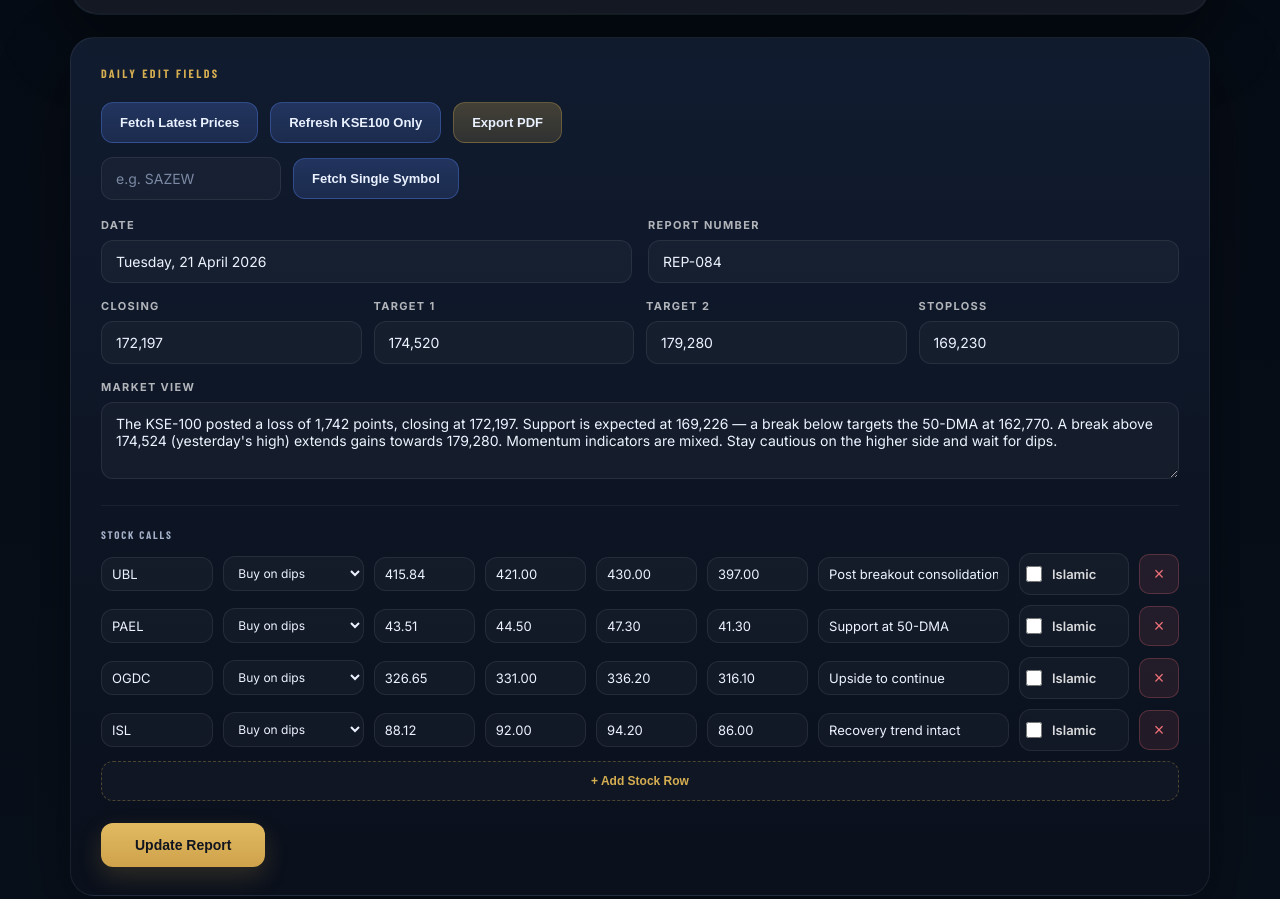
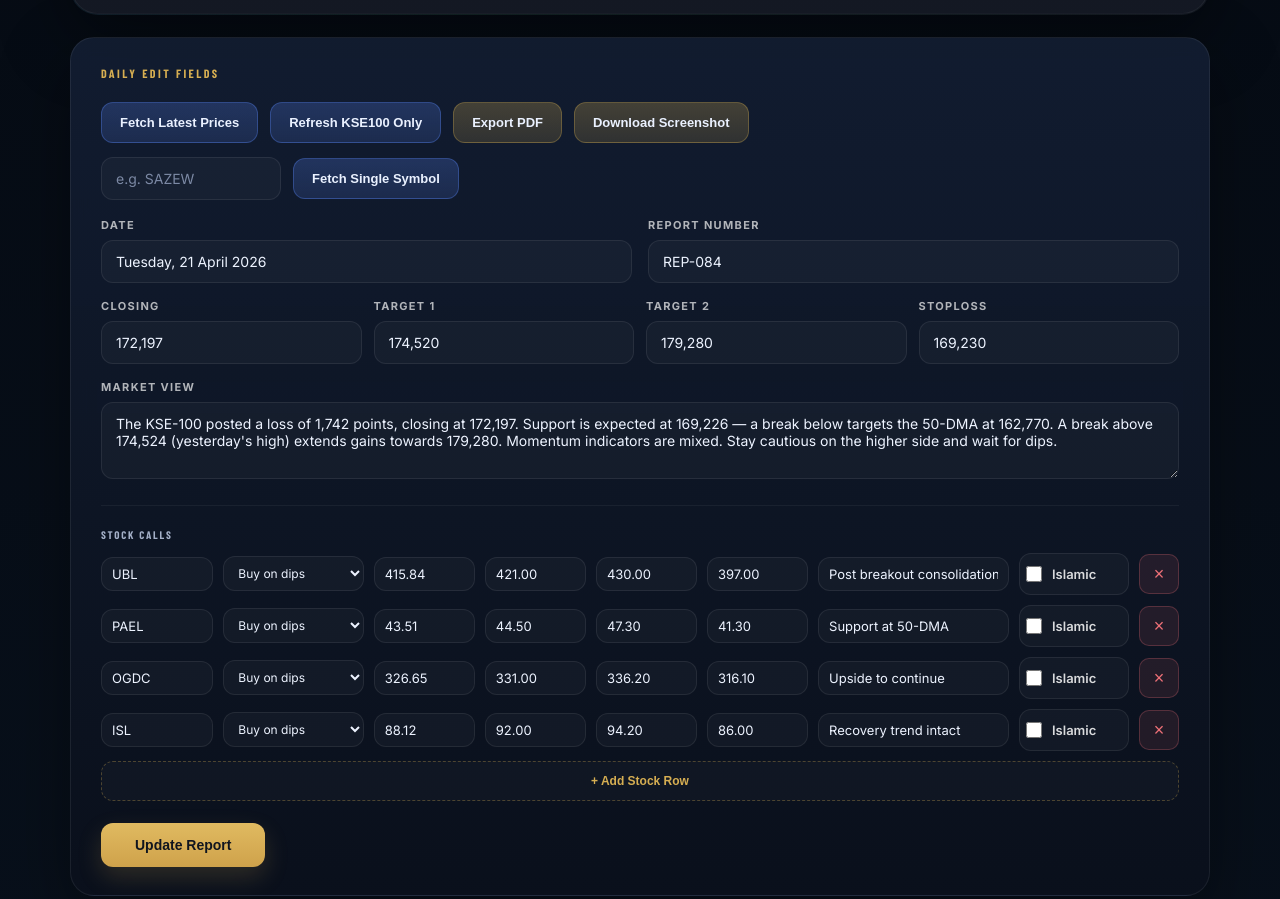
Before and after one commit to zubairyounasksa-ux/YoungsCapitalWeb, a website: page index.html in a window 1280 px wide. Shown: the part 1234-2133 px from the top of the page. Drawn offline with nearby package versions, Linux system fonts and the light colour scheme; grey boxes are pictures that could not be loaded.

Commit message:
Update index.html

```diff
--- a/index.html
+++ b/index.html
@@ -842,6 +842,7 @@
         <button class="fetch-btn" id="fetch-prices-btn" onclick="fetchLatestPrices()">Fetch Latest Prices</button>
         <button class="fetch-btn" id="fetch-kse-btn" onclick="fetchKSEOnly()">Refresh KSE100 Only</button>
         <button class="pdf-btn" id="export-pdf-btn" onclick="exportReportPDF()">Export PDF</button>
+        <button class="pdf-btn" id="screenshot-btn" onclick="downloadScreenshot()">Download Screenshot</button>
       </div>
 
       <div class="single-fetch-row">
@@ -887,6 +888,8 @@
     </div>
 
   </div>
+
+  <script src="https://cdn.jsdelivr.net/npm/html2canvas@1.4.1/dist/html2canvas.min.js"></script>
 
   <script>
     const API_BASE = 'https://yc-psx-api.onrender.com';
@@ -1177,6 +1180,42 @@
       };
     }
 
+    async function downloadScreenshot() {
+      updateReport(false);
+
+      const reportCard = document.getElementById('report-card');
+      const button = document.getElementById('screenshot-btn');
+
+      if (!reportCard) {
+        setFetchStatus('Report card not found.', 'error');
+        return;
+      }
+
+      try {
+        button.disabled = true;
+        setFetchStatus('Generating screenshot...', '');
+
+        const canvas = await html2canvas(reportCard, {
+          scale: 2,
+          useCORS: true,
+          backgroundColor: null
+        });
+
+        const link = document.createElement('a');
+        const ref = document.getElementById('in-ref').value || 'report';
+        link.download = `${ref}-screenshot.png`;
+        link.href = canvas.toDataURL('image/png');
+        link.click();
+
+        setFetchStatus('Screenshot downloaded successfully.', 'success');
+      } catch (error) {
+        console.error(error);
+        setFetchStatus('Failed to generate screenshot.', 'error');
+      } finally {
+        button.disabled = false;
+      }
+    }
+
     function addStockRow(d) {
       d = normalizeStock(d || {});
       const div = document.createElement('div');
```
